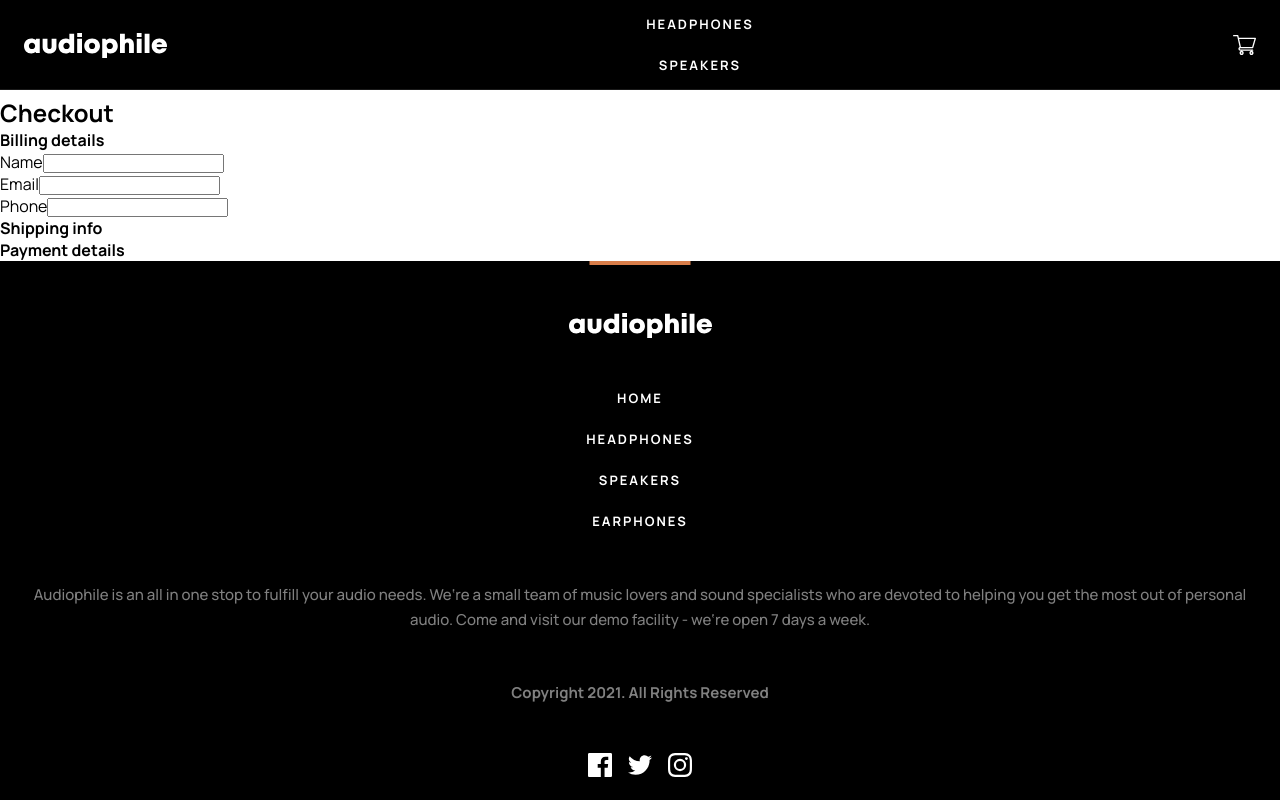
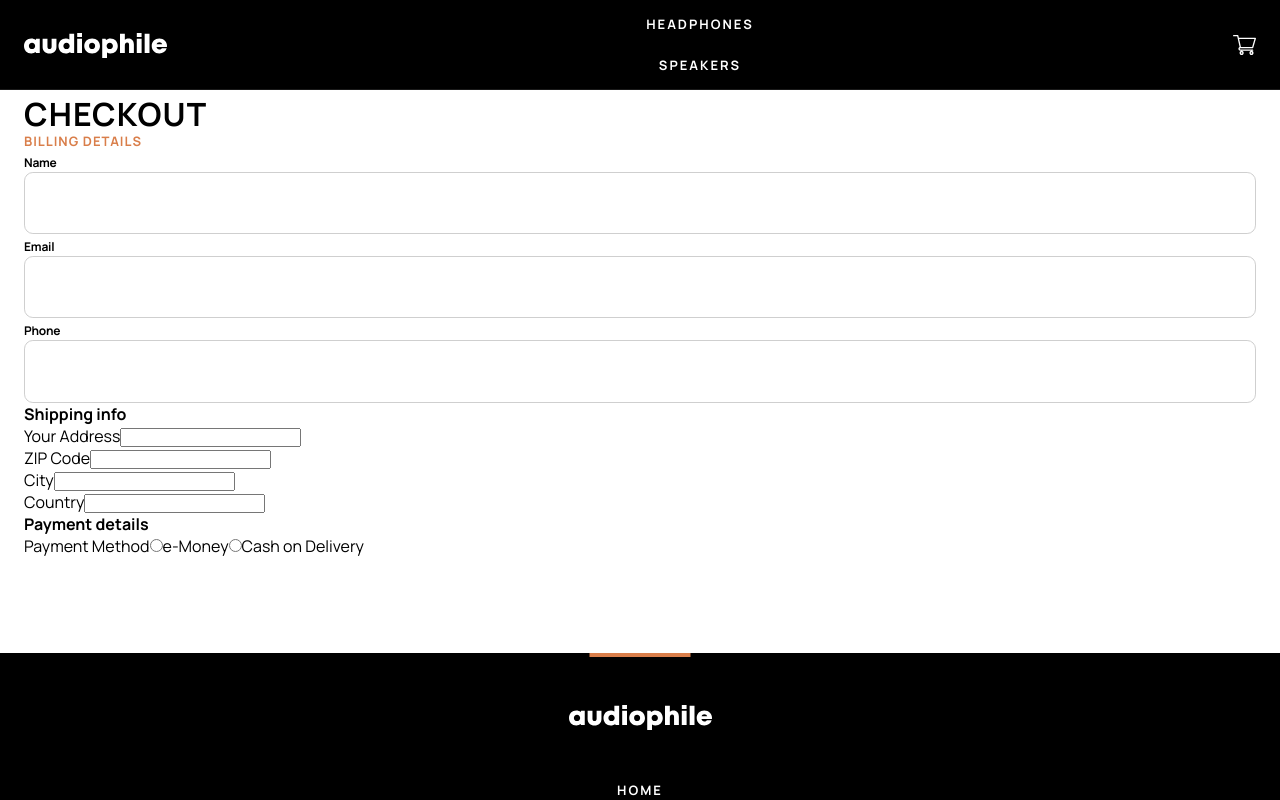
Before and after one commit to arun-roberts/fem007-audiophile-ecommerce-website, a Next.js app: page /checkout in a window 1280 px wide. Shown: the top 800 px of the page. Built offline with nearby package versions, Linux system fonts and the light colour scheme.

Commit message:
Added some styles to form.

```diff
--- a/components/Header.tsx
+++ b/components/Header.tsx
@@ -1,4 +1,5 @@
 import Image from "next/image"
+import Link from "next/link"
 import { useState, useContext } from "react"
 import AppContext from "../lib/context"
 import logo from '../public/assets/shared/desktop/logo.svg'
@@ -36,6 +37,7 @@ const Header = () => {
                         />
                     </figure>
                     {device === 'desktop' && <Nav />}
+                    <Link href='/checkout'>
                         <figure className={styles.header_cart}>
                             <Image
                                 src={cart}
@@ -44,6 +46,7 @@ const Header = () => {
                                 alt='shopping cart'
                             />
                         </figure>
+                    </Link>
                 </div>
             </header>
             <div className={ isNavVisible
--- a/pages/checkout.tsx
+++ b/pages/checkout.tsx
@@ -13,6 +13,7 @@ const customerInfo: Customer = {
     zip: '',
     city: '',
     country: '',
+    payment: '',
     eMoney: '',
     ePin: ''
 }
@@ -29,53 +30,143 @@ const Checkout = () => {
     }
 
     return (
-        <div className={styles.checkout}>
-            <section>
-                <h1>Checkout</h1>
-                <form action="">
-                    <section>
-                        <h4>Billing details</h4>
-                        <div>
-                            <label>Name
+        <form className={styles.checkout}>
+            <main className={styles.checkout_details}>
+                <h1 className={styles.checkout_details__heading}>Checkout</h1>
+                    <section className={styles.checkout_details_form_section}>
+                        <h4 className={styles.checkout_details_form_section__heading}>Billing details</h4>
+                            <label className={styles.checkout_details_form_section__label}>Name
                             <input
                                 type="text"
                                 name="name"
                                 value={info.name}
                                 onChange={handleChange}
+                                className={styles.checkout_details_form_section__input}
                             />
                             </label>
-                        </div>
-                        <div>
-                            <label>Email
+                            <label className={styles.checkout_details_form_section__label}>Email
                             <input
                                 type="text"
                                 name="email"
                                 value={info.email}
                                 onChange={handleChange}
+                                className={styles.checkout_details_form_section__input}
                             />
                             </label>
-                        </div>
-                        <div>
-                            <label>Phone
+                            <label className={styles.checkout_details_form_section__label}>Phone
                             <input
                                 type="text"
                                 name="phone"
                                 value={info.phone}
                                 onChange={handleChange}
+                                className={styles.checkout_details_form_section__input}
                             />
+                            </label>
+                    </section>
+                    <section>
+                        <h4>Shipping info</h4>
+                        <div>
+                            <label>
+                                Your Address
+                                <input
+                                    type="text"
+                                    name="address"
+                                    value={info.address}
+                                    onChange={handleChange}
+                                />
+                            </label>
+                        </div>
+                        <div>
+                            <label>
+                                ZIP Code
+                                <input
+                                    type="text"
+                                    name="zip"
+                                    value={info.zip}
+                                    onChange={handleChange}
+                                />
+                            </label>
+                        </div>
+                        <div>
+                            <label>
+                                City
+                                <input
+                                    type="text"
+                                    name="city"
+                                    value={info.city}
+                                    onChange={handleChange}
+                                />
+                            </label>
+                        </div>
+                        <div>
+                            <label>
+                                Country
+                                <input
+                                    type="text"
+                                    name="country"
+                                    value={info.country}
+                                    onChange={handleChange}
+                                />
                             </label>
                         </div>
                     </section>
                     <section>
-                        <h4>Shipping info</h4>
+                        <h4>Payment details</h4>
+                        <div>
+                            <label>
+                                Payment Method
+                                <label>
+                                    <input
+                                        type="radio"
+                                        name="payment"
+                                        value='e-Money'
+                                        onChange={handleChange}
+                                    />
+                                    e-Money
+                                </label>
+                                <label>
+                                    <input
+                                        type="radio"
+                                        name="payment"
+                                        value='Cash on Delivery'
+                                        onChange={handleChange}
+                                    />
+                                    Cash on Delivery
+                                </label>
+                            </label>
+                        </div>
+                        {info.payment == 'e-Money' &&
+                            <>
+                                <div>
+                                    <label>
+                                        e-Money Number
+                                        <input
+                                            type="text"
+                                            name="eMoney"
+                                            value={info.eMoney}
+                                            onChange={handleChange}
+                                        />
+                                    </label>
+                                </div>
+                                <div>
+                                    <label>
+                                        e-Money PIN
+                                        <input
+                                            type="text"
+                                            name="ePin"
+                                            value={info.ePin}
+                                            onChange={handleChange}
+                                        />
+                                    </label>
+                                </div>
+                            </>
+                        }
                     </section>
-                    <section>
-                        <h4>Payment details</h4>
-                    </section>
-                </form>
+            </main>
+            <section>
+
             </section>
-            <section></section>
-        </div>
+        </form>
     )
 }
 
--- a/styles/components/Header.module.css
+++ b/styles/components/Header.module.css
@@ -44,6 +44,7 @@
   display: inline-block;
   width: 1.4375em;
   height: 1.25em;
+  cursor: pointer;
 }
 .header__collapsedNav {
   position: absolute;
--- a/styles/components/Header.module.sass
+++ b/styles/components/Header.module.sass
@@ -49,6 +49,7 @@
         display: inline-block
         width: 1.4375em
         height: 1.25em
+        cursor: pointer
 
     &__collapsedNav
         position: absolute
--- a/styles/pages/Checkout.module.css
+++ b/styles/pages/Checkout.module.css
@@ -1,3 +1,38 @@
 .checkout {
-  padding-top: 6em;
+  padding: 6em 1.5em;
+}
+.checkout_details__heading {
+  font-weight: 700;
+  text-transform: uppercase;
+  font-size: 1.5em;
+  line-height: 1.5em;
+  letter-spacing: 0.0357142917em;
+}
+@media (min-width: 760px) {
+  .checkout_details__heading {
+    font-size: 2em;
+    line-height: 1.125em;
+    letter-spacing: 0.035714375em;
+  }
+}
+.checkout_details_form_section__heading {
+  font-weight: 700;
+  text-transform: uppercase;
+  font-size: 0.8125rem;
+  line-height: 1.125rem;
+  letter-spacing: 0.0625rem;
+  color: #d97e4a;
+}
+.checkout_details_form_section__label {
+  font-size: 0.75em;
+  line-height: 1.33333333em;
+  letter-spacing: -0.0178571667em;
+  font-weight: 700;
+}
+.checkout_details_form_section__input {
+  display: block;
+  width: 100%;
+  height: 4.6666666667em;
+  border-radius: 0.6666666667em;
+  border: 1px solid #cfcfcf;
 }/*# sourceMappingURL=Checkout.module.css.map */
--- a/styles/pages/Checkout.module.sass
+++ b/styles/pages/Checkout.module.sass
@@ -3,4 +3,30 @@
 @use '../variables/buttons' as b
 
 .checkout
-    padding-top: 6em
+    padding: 6em 1.5em
+
+    &_details
+
+        &__heading
+            @include t.heading-three
+
+        &_form
+
+            &_section
+
+                &__heading
+                    @include t.sub-title
+                    color: $dirty-apricot
+
+                &__label
+                    font-size: 0.75em
+                    line-height: 1.33333333em
+                    letter-spacing: -0.0178571666667em
+                    font-weight: 700
+
+                &__input
+                    display: block
+                    width: 100%
+                    height: 4.6666666666667em
+                    border-radius: 0.66666666666667em
+                    border: 1px solid #cfcfcf
```
Also changed, not shown: 2 other files (tests, documents, lock files or other folders). Lines whose indentation alone changed are shown as unchanged.
